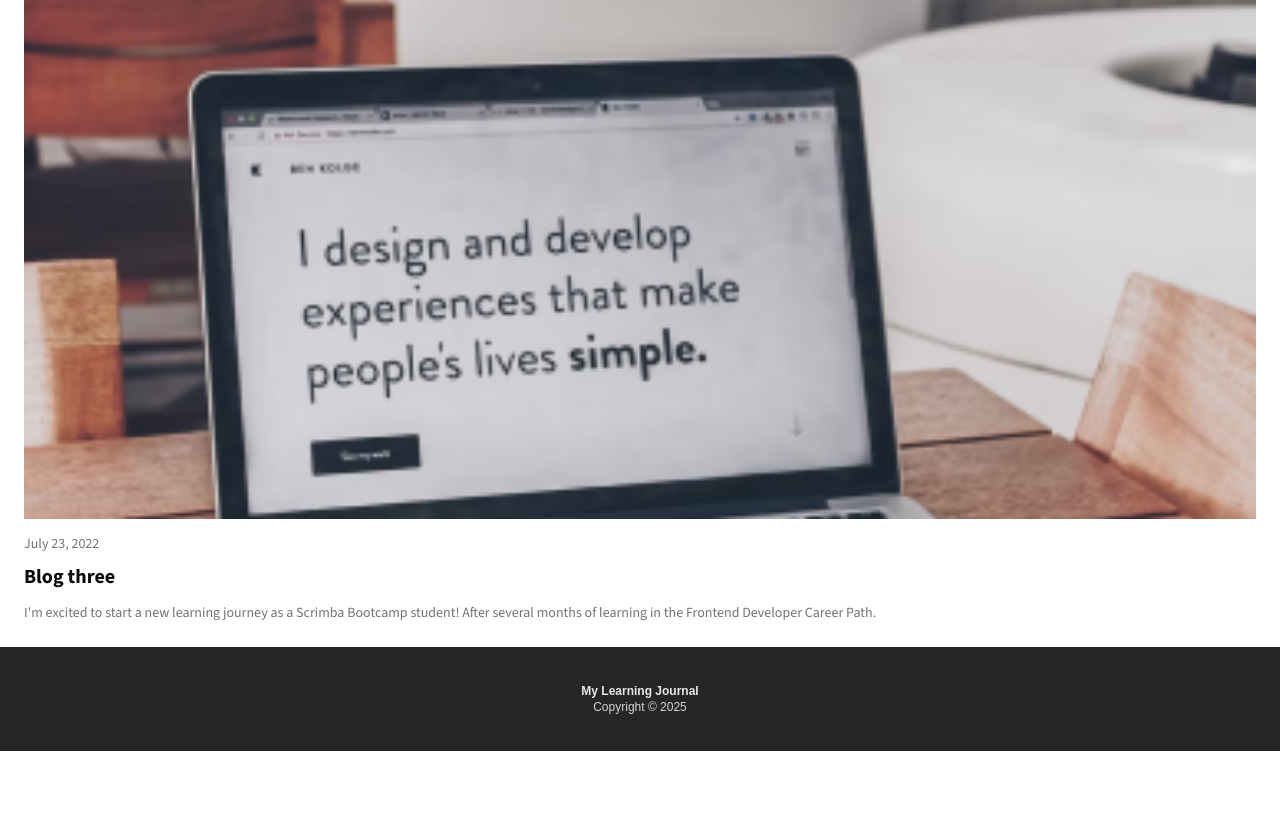
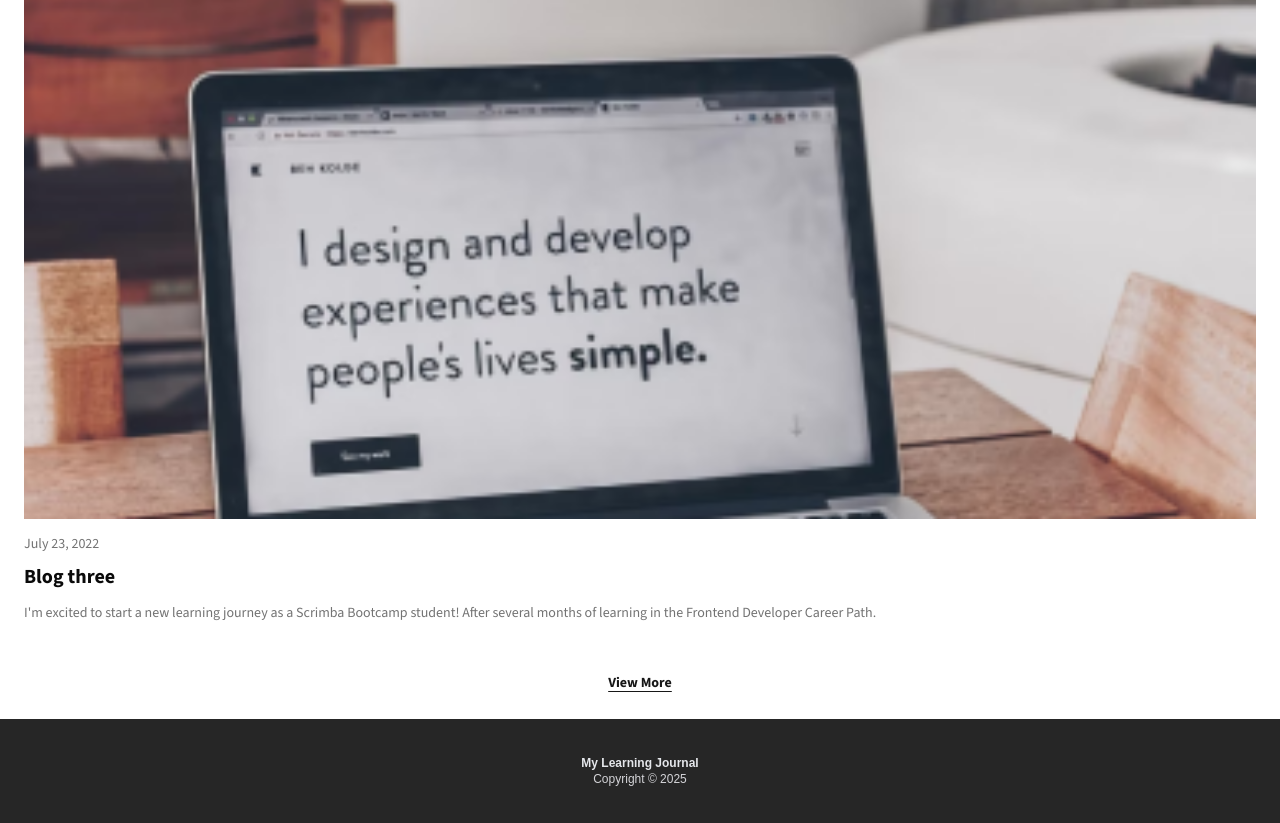
Before and after one commit to DarrickFauvel/my-learning-journal-solo-scrimba-250119, a Next.js app: page / in a window 1280 px wide. Shown: the part 2474-3297 px from the top of the page. Before the commit the page ends 3225 px from the top, so only its background shows below. Built offline with nearby package versions, Linux system fonts and the light colour scheme.

Commit message:
Implement view more button link

```diff
--- a/app/page.tsx
+++ b/app/page.tsx
@@ -1,4 +1,5 @@
 import PostCard from "@/components/post-card"
+import { Button } from "@/components/ui/button"
 import { posts } from "@/data/posts"
 
 export default function Home() {
@@ -11,6 +12,8 @@ export default function Home() {
 
       <main>
         {renderPosts}
+
+        <Button className="flex justify-self-center my-4 underline font-bold" variant="link">View More</Button>
       </main>
 
     </div>
```
